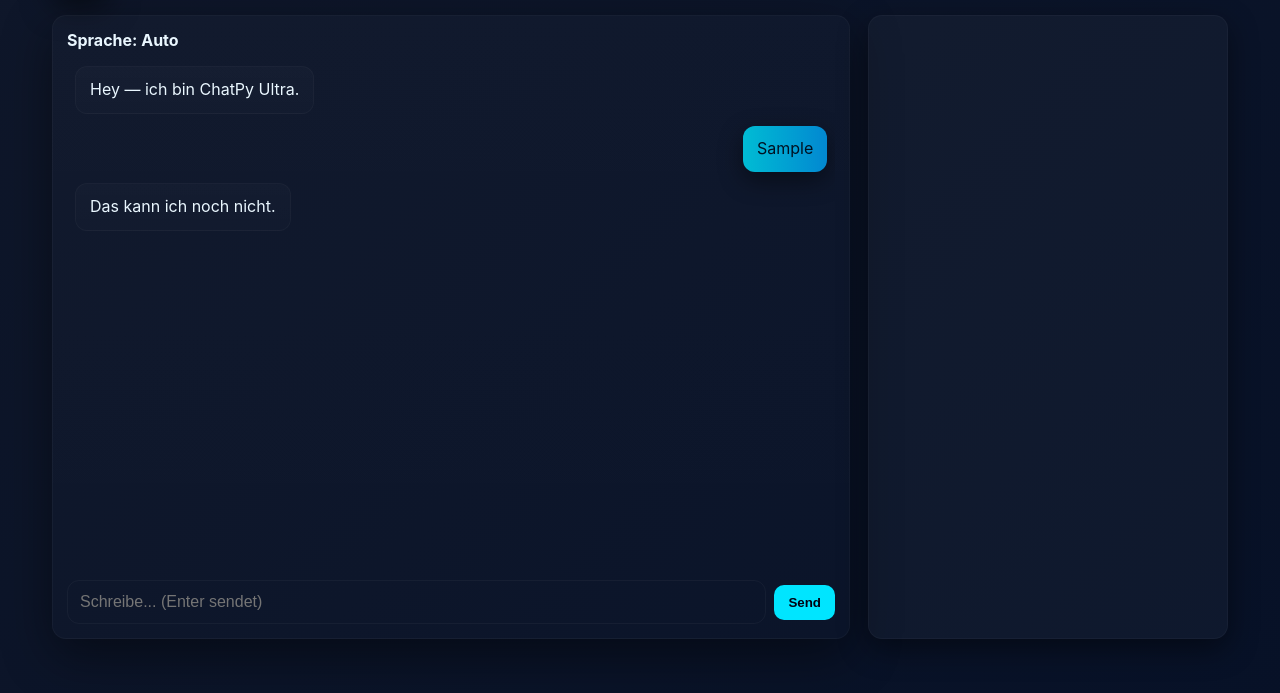
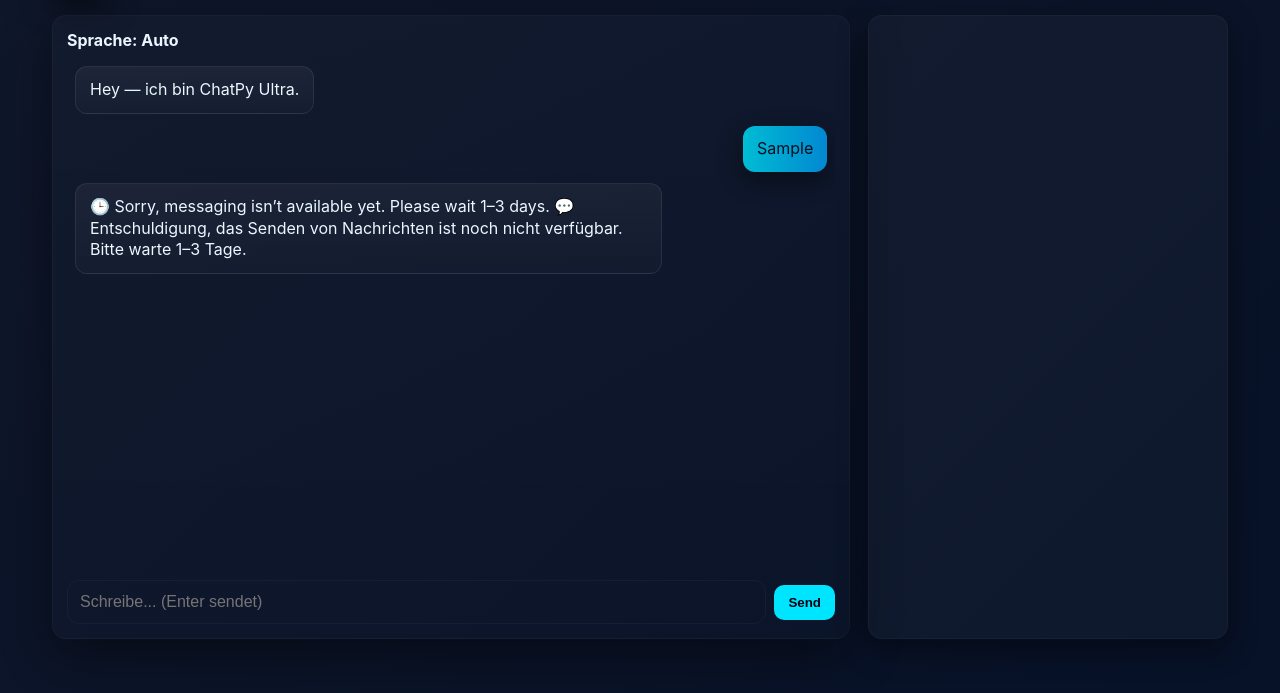
Before and after one commit to noahderpanov/Chatpy64, a plain HTML site: page Chatpy-ok.html in a window 1280 px wide. Both pictures are taken after typing "Sample" into the empty fields and a click on the button "Send". Shown: the part 89-782 px from the top of the page. Drawn offline with Linux system fonts and the light colour scheme.

Commit message:
Update Chatpy-ok.html

```diff
--- a/Chatpy-ok.html
+++ b/Chatpy-ok.html
@@ -9,10 +9,10 @@
   --accent:#00e5ff;
   --radius:14px;
   --bg-standard: linear-gradient(135deg,#0f172a,#071127);
-  --bg-peach: linear-gradient(135deg,#ffb347,#da22ff);
+  --bg-peach: linear-gradient(135deg,#ff9966,#da22ff);
   --bg-white: #ffffff;
-  --bg-watermelon: linear-gradient(135deg,#8cffb3,#ff4d4d);
-  --bg-citrus: linear-gradient(135deg,#e6ffb3,#aeea00);
+  --bg-watermelon: linear-gradient(135deg,#a8ffb5,#ff6666);
+  --bg-citrus: linear-gradient(135deg,#c6ff91,#b2ff59);
   --text-standard: #eaf7ff;
   --text-white: #000;
   --text-dark: #222;
@@ -41,9 +41,9 @@ button:hover{transform:scale(1.05);}
 .reset-btn{background:#ff6b6b;border:none;color:white;padding:10px 14px;border-radius:10px;font-weight:700;}
 .send-btn{background:var(--accent);border:none;padding:10px 14px;border-radius:10px;color:#001;font-weight:800;}
 .chat-area{flex:1;overflow:auto;padding:8px;display:flex;flex-direction:column;gap:12px;scroll-behavior:smooth;}
-.msg{max-width:78%;padding:12px 14px;border-radius:12px;line-height:1.35;opacity:0;transform:translateY(10px) scale(0.95);animation:fadeUp var(--msg-duration,0.2s) ease forwards;transition:all 0.4s;}
+.msg{max-width:78%;padding:12px 14px;border-radius:12px;line-height:1.35;opacity:0;transform:translateY(10px) scale(0.95);animation:fadeUp var(--msg-duration,0.3s) ease forwards;transition:all 0.4s;}
 .msg.user{align-self:flex-end;background:linear-gradient(90deg,#00bcd4,#0288d1);color:#012;box-shadow:0 8px 24px rgba(0,0,0,0.45);}
-.msg.bot{align-self:flex-start;background:linear-gradient(180deg,rgba(255,255,255,0.02),rgba(255,255,255,0.01));border:1px solid rgba(255,255,255,0.03);}
+.msg.bot{align-self:flex-start;background:linear-gradient(180deg,rgba(255,255,255,0.05),rgba(255,255,255,0.02));border:1px solid rgba(255,255,255,0.08);}
 @keyframes fadeUp{from{opacity:0;transform:translateY(10px) scale(0.95);}to{opacity:1;transform:translateY(0) scale(1);}}
 .input-row{display:flex;gap:8px;margin-top:12px;align-items:center;}
 .text-input{flex:1;padding:12px;border-radius:12px;border:1px solid rgba(255,255,255,0.04);background:transparent;color:inherit;outline:none;font-size:1rem;}
@@ -155,7 +155,9 @@ body.white .overlay select{color:#000;background:#fff;}
     userInput.value='';
     chatHistory.push(text);
     appendMsg(text,'user');
-    setTimeout(()=>appendMsg("Das kann ich noch nicht.",'bot'),250);
+    setTimeout(()=>{
+      appendMsg("🕒 Sorry, messaging isn’t available yet. Please wait 1–3 days.\n💬 Entschuldigung, das Senden von Nachrichten ist noch nicht verfügbar. Bitte warte 1–3 Tage.",'bot');
+    },400);
   }
 
   function saveChat(){
@@ -180,26 +182,23 @@ body.white .overlay select{color:#000;background:#fff;}
     chatHistory.forEach(msg=>appendMsg(msg,'user'));
   }
 
-  sendBtn.addEventListener('click', sendMessage);
-  sendBtn.addEventListener('touchstart', sendMessage);
-  userInput.addEventListener('keydown', e=>{if(e.key==='Enter') sendMessage();});
-  resetBtn.addEventListener('click', ()=>{
+  // Touch + Klick für Handy
+  function safeClick(el, func){
+    el.addEventListener('click', func);
+    el.addEventListener('touchend', e => { e.preventDefault(); func(); });
+  }
+
+  safeClick(sendBtn, sendMessage);
+  safeClick(resetBtn, ()=>{
     if(chatHistory.length) saveChat();
     chatHistory=[];
     chatArea.innerHTML='';
     appendMsg('Hey — ich bin ChatPy Ultra.');
   });
-  resetBtn.addEventListener('touchstart', ()=>{
-    if(chatHistory.length) saveChat();
-    chatHistory=[];
-    chatArea.innerHTML='';
-    appendMsg('Hey — ich bin ChatPy Ultra.');
-  });
+  safeClick(openSettings, ()=>overlay.style.display='flex');
+  safeClick(closeOverlay, ()=>overlay.style.display='none');
 
-  openSettings.addEventListener('click', ()=>overlay.style.display='flex');
-  openSettings.addEventListener('touchstart', ()=>overlay.style.display='flex');
-  closeOverlay.addEventListener('click', ()=>overlay.style.display='none');
-  closeOverlay.addEventListener('touchstart', ()=>overlay.style.display='none');
+  userInput.addEventListener('keydown', e=>{if(e.key==='Enter') sendMessage();});
 
   themeSelect.addEventListener('change', ()=>{
     document.body.className = themeSelect.value;
```
